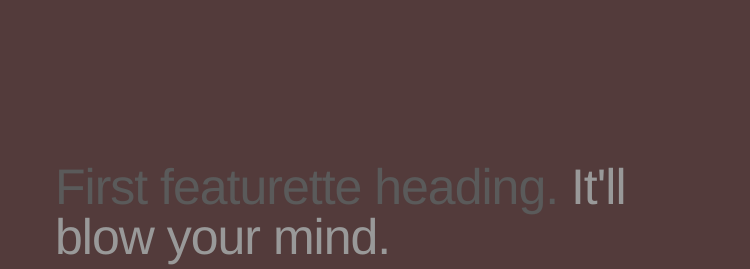
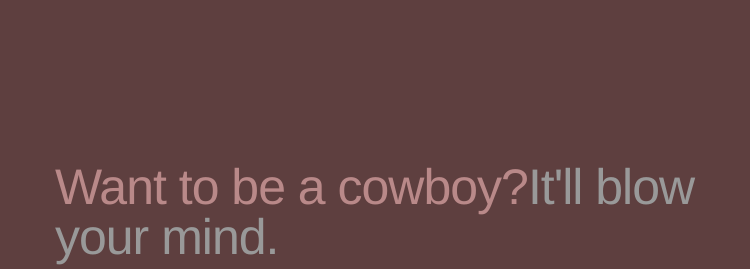
Before and after one commit to adam-hansen/ImaginativePortraits, a plain HTML site: page ImaginativePortraits/index.html in a window 1280 px wide. Shown: the part 679-948 px from the top of the page, 0-750 px from the left. Drawn offline with nearby package versions, Linux system fonts and the light colour scheme.

Commit message:
set background color to rusteeze

```diff
--- a/ImaginativePortraits/content/css/main.css
+++ b/ImaginativePortraits/content/css/main.css
@@ -1,7 +1,7 @@
 
 body {
-    color: #5A5A5A;
-    background: #533B3B;
+    color: #B98989;
+    background: #5E3F3F;
     padding-bottom: 40px;
 }
 .navbar-wrapper {
--- a/ImaginativePortraits/index.html
+++ b/ImaginativePortraits/index.html
@@ -121,7 +121,7 @@
         <div class="row featurette">
           <div class="col-md-7">
             <h2 class="featurette-heading">
-              First featurette heading. <span class="text-muted">It'll blow your mind.</span>
+              Want to be a cowboy?<span class="text-muted">It'll blow your mind.</span>
             </h2>
             <p class="lead">Donec ullamcorper nulla non metus auctor fringilla. Vestibulum id ligula porta felis euismod semper. Praesent commodo cursus magna, vel scelerisque nisl consectetur. Fusce dapibus, tellus ac cursus commodo.</p>
           </div>
```
